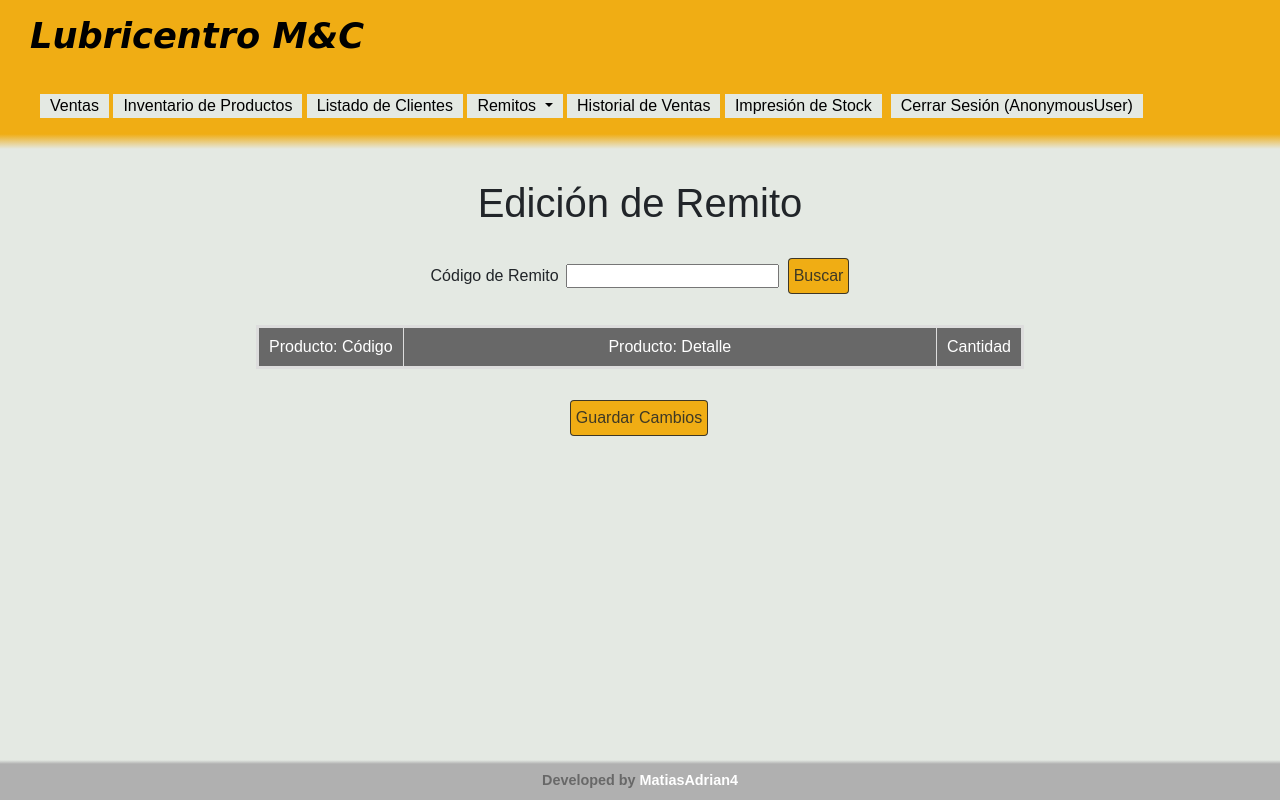
After one commit to MatiasAdrian4/lubricentro_myc, a Django app: page /lubricentro_myc/remitos_edicion/ in a window 1280 px wide. The commit adds this page. Run offline with Django 3.2, Linux system fonts and the light colour scheme; some libraries are stand-ins or nearby versions.

Commit message:
added new screen to edit remitos

```diff
--- a/django_project/lubricentro_myc/static/css/style.css
+++ b/django_project/lubricentro_myc/static/css/style.css
@@ -133,7 +133,7 @@ button {
     margin-left: 10px;
 }
 
-#ventas h1, #productos h1, #clientes h1, #remitos h1, #historial-ventas h1, #remitos_facturacion h1, #csv h1, #impresion_stock h1 {
+#ventas h1, #productos h1, #clientes h1, #remitos h1, #historial-ventas h1, #remitos_facturacion h1, #csv h1, #impresion_stock h1, #remitos_edicion h1 {
     margin-top: 20px;
     text-align: center;
 }
@@ -156,7 +156,7 @@ button {
     width: 100%;
 }
 
-.productos-table, .clientes-table, .remitos-table, .ventas-table {
+.productos-table, .clientes-table, .remitos-table, .ventas-table, .remitos-edicion-table {
     margin: 30px auto;
     margin-top: 25px;
     width: 80%;
--- a/django_project/lubricentro_myc/templates/encabezado.html
+++ b/django_project/lubricentro_myc/templates/encabezado.html
@@ -32,6 +32,8 @@
                           <a href="/lubricentro_myc/remitos">Ver</a>
                           <br>
                           <a href="/lubricentro_myc/remitos_facturacion">Facturación</a>
+                          <br>
+                          <a href="/lubricentro_myc/remitos_edicion">Edición</a>
                         </div>
                     </li>
                     <li><a href="/lubricentro_myc/ventas_historial">Historial de Ventas</a></li>
--- /dev/null
+++ b/django_project/lubricentro_myc/templates/remitos_edicion.html
@@ -0,0 +1,108 @@
+{% load static %}
+{% csrf_token %}
+
+{% include "encabezado.html" %}
+
+{% block content %}
+    <body>
+        <div id="remitos_edicion">
+
+            <h1>Edición de Remito</h1>
+
+            <table class="operaciones">
+                <tr>
+                    <td>Código de Remito</td>
+                    <td><input type="text" id="codigo" class='allownumericwithoutdecimal' style="margin: 0px 5px;"></td>
+                    <td><button class="btn btn-default" onClick="buscar_remito()">Buscar</button></td>
+                </tr>
+            </table>
+
+            {% if nro_remito %}
+                <div style="text-align: center">
+                    <p style="font-weight: bold">Remito n° {{ nro_remito }}</p>
+                </div>
+            {% endif %}
+
+            <table class="remitos-edicion-table data-section" style="width: 60%">
+                <thead>
+                    <td style="width: 10%">Producto: Código</td>
+                    <td style="width: 85%">Producto: Detalle</td>
+                    <td style="width: 10%">Cantidad</td>
+                </thead>
+                {% for obj in object_list %}
+                    <tr>
+                        <td hidden><input type="number" value="{{obj.id }}"></td>
+                        <td>{{ obj.producto_id }}</td>
+                        <td>{{ obj.producto_detalle }}</td>
+                        <td><input type="text" class='allownumericwithdecimal' style="text-align: center" value="{{ obj.cantidad }}"></td>
+                    </tr>
+                {% endfor %}
+            </table>
+            <div class="resultado" style="text-align: center">
+               <p hidden></p>
+            </div>
+            <table class="operaciones">
+                <tr>
+                    <td></td>
+                    <td><button id="guardar-remito" class="btn btn-default" onClick="guardar_remito()">Guardar Cambios</button><td>
+                    <td></td>
+                </tr>
+            </table>
+        </div>
+    </body>
+    <script type="text/javascript">
+
+        function reload_js(){
+          var head= document.getElementsByTagName('head')[0];
+          var script= document.createElement('script');
+          script.src= "{% static 'js/arithmetic_operations.js' %}";
+          head.appendChild(script);
+        }
+
+        reload_js();
+
+        function buscar_remito() {
+            var codigo = document.getElementById('codigo');
+            if(codigo.value != '') {
+                window.location.href = "{{ url }}?codigo=" + codigo.value;
+            }
+        }
+
+        function guardar_remito() {
+            var elemento_remito_ids = $('.remitos-edicion-table tbody tr td:nth-child(1) input');
+            var cantidades = $('.remitos-edicion-table tbody tr td:nth-child(4) input');
+            let lista_elementos = [];
+            for(var i = 0; i < elemento_remito_ids.length; i++) {
+                let elemento = {};
+                elemento['id'] = elemento_remito_ids[i].value;
+                elemento['cantidad'] = cantidades[i].value;
+                lista_elementos.push(elemento);
+            }
+            elementos = {}
+            elementos['elementos'] = lista_elementos
+            let opts = {
+                headers: {
+                    "X-CSRFToken": jQuery("[name=csrfmiddlewaretoken]").val(),
+                }
+            }
+            var texto_resultado = $('.resultado p');
+            axios.post("/lubricentro_myc/elementos_remito/modificar/", elementos, opts)
+            .then((response)=> {
+                texto_resultado.css("color","green");
+                texto_resultado.css("font-weight","bold");
+                texto_resultado.text("Cambios guardados correctamente");
+                texto_resultado.attr("hidden", false);
+                $('#guardar-remito').attr("disabled", true)
+            }).catch((error) => {
+                texto_resultado.css("hidden","false");
+                texto_resultado.css("color","red");
+                texto_resultado.css("font-weight","bold");
+                texto_resultado.text("Se ha producido un error al guardar los cambios");
+                texto_resultado.attr("hidden", false)
+            })
+        }
+
+    </script>
+{% endblock %}
+
+{% include "footer.html" %}
--- a/django_project/lubricentro_myc/urls.py
+++ b/django_project/lubricentro_myc/urls.py
@@ -35,6 +35,10 @@ urlpatterns = [
         views.remitos_facturacion,
         name='remitos_facturacion'
         ),
+    url(r'remitos_edicion/',
+        views.RemitosEdicion.as_view(),
+        name='remitos_edicion'
+        ),
     url(r'ventas_historial/',
         views.HistorialVentas.as_view(),
         name='ventas_historial'
--- a/django_project/lubricentro_myc/views.py
+++ b/django_project/lubricentro_myc/views.py
@@ -155,7 +155,7 @@ class ProductoViewSet(viewsets.ModelViewSet):
         resultado = str(len(productos)) + " producto/s actualizado/s satisfactoriamente."
         return JsonResponse(data={'resultado': resultado})
 
-    # TODO: agregar aca un limite desde uix
+    # TODO: agregar aca un limite desde ui
     @action(detail=False, methods=['get'])
     def buscar_codigo_libre(self, request):
         desde = int(request.GET.get('desde', ''))
@@ -226,6 +226,32 @@ class ElementoRemitoViewSet(viewsets.ModelViewSet):
             new_elem = ElementoRemito(
                 remito=Remito.objects.get(codigo=elem['remito']), producto=producto, cantidad=elem['cantidad'], pagado=False)
             new_elem.save()
+        return HttpResponse(status=200)
+
+    @action(detail=False, methods=['post'])
+    def modificar(self, request):
+        elementos = self.request.data['elementos']
+        for elem in elementos:
+            nueva_cantidad = float(elem['cantidad'])
+            elemento_remito = ElementoRemito.objects.get(id=elem['id'])
+            if nueva_cantidad < elemento_remito.cantidad:
+                producto = Producto.objects.get(codigo=elemento_remito.producto.codigo)
+                producto.stock += (elemento_remito.cantidad - nueva_cantidad)
+                producto.save()
+                if nueva_cantidad != 0:
+                    elemento_remito.cantidad = nueva_cantidad
+                    elemento_remito.save()
+                else:
+                    elemento_remito.delete()
+            elif nueva_cantidad > elemento_remito.cantidad:
+                producto = Producto.objects.get(codigo=elemento_remito.producto.codigo)
+                producto.stock -= (nueva_cantidad - elemento_remito.cantidad)
+                producto.save()
+                if nueva_cantidad != 0:
+                    elemento_remito.cantidad = nueva_cantidad
+                    elemento_remito.save()
+                else:
+                    elemento_remito.delete()
         return HttpResponse(status=200)
 
 
@@ -398,6 +424,42 @@ class Remitos(ListView):
 def remitos_facturacion(request):
     context = {}
     return render(request, 'remitos_facturacion.html', context=context)
+
+
+class RemitosEdicion(ListView):
+    model = Producto
+    template_name = 'remitos_edicion.html'
+
+    def get_queryset(self):
+        args = self.request.GET
+        queryset = []
+        if 'codigo' in args.keys():
+            if args['codigo'] == 'undefined':
+                return []
+            else:
+                try:
+                    remito = Remito.objects.get(codigo=args['codigo'])
+                except Producto.DoesNotExist:
+                    return []
+            for elemento_remito in ElementoRemito.objects.filter(remito_id=remito.codigo):
+                elem_remito = {}
+                if not elemento_remito.pagado:
+                    elem_remito['id'] = elemento_remito.id
+                    elem_remito['producto_id'] = elemento_remito.producto.codigo
+                    elem_remito['producto_detalle'] = elemento_remito.producto.detalle
+                    elem_remito['cantidad'] = elemento_remito.cantidad
+                    queryset.append(elem_remito)
+            return queryset
+        else:
+            return queryset
+
+    def get_context_data(self, **kwargs):
+        context = super(RemitosEdicion, self).get_context_data(**kwargs)
+        args = self.request.GET
+        if 'codigo' in args.keys():
+            context['nro_remito'] = args['codigo']
+        context['url'] = self.request.build_absolute_uri(self.request.path)
+        return context
 
 
 def generar_stock_pdf(request, *args, **kwargs):
```
